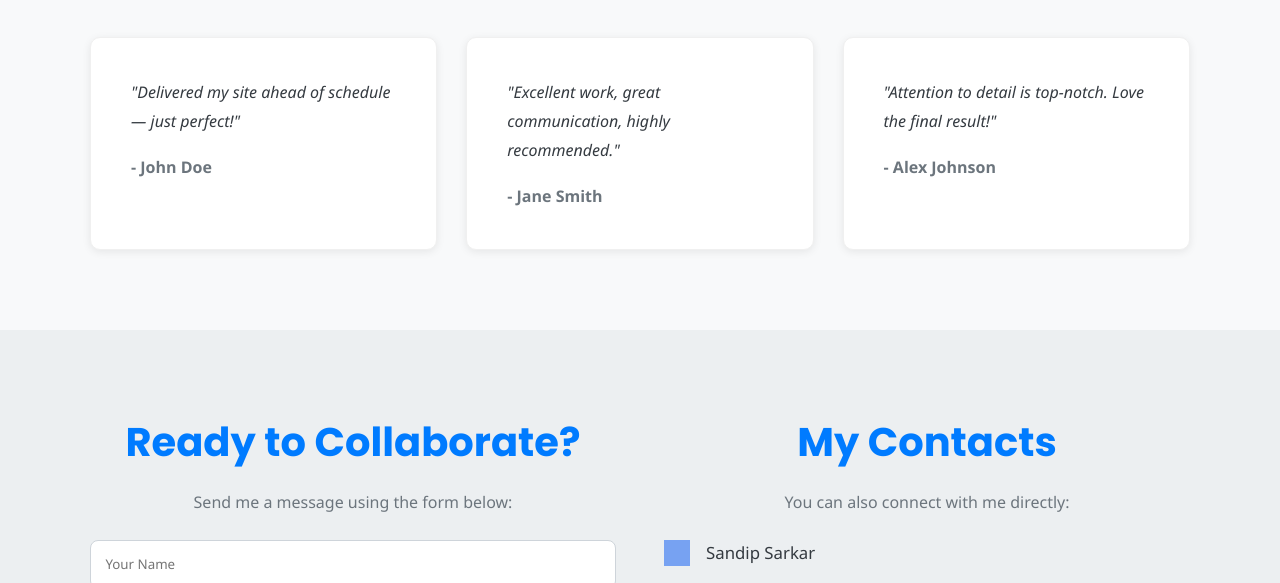
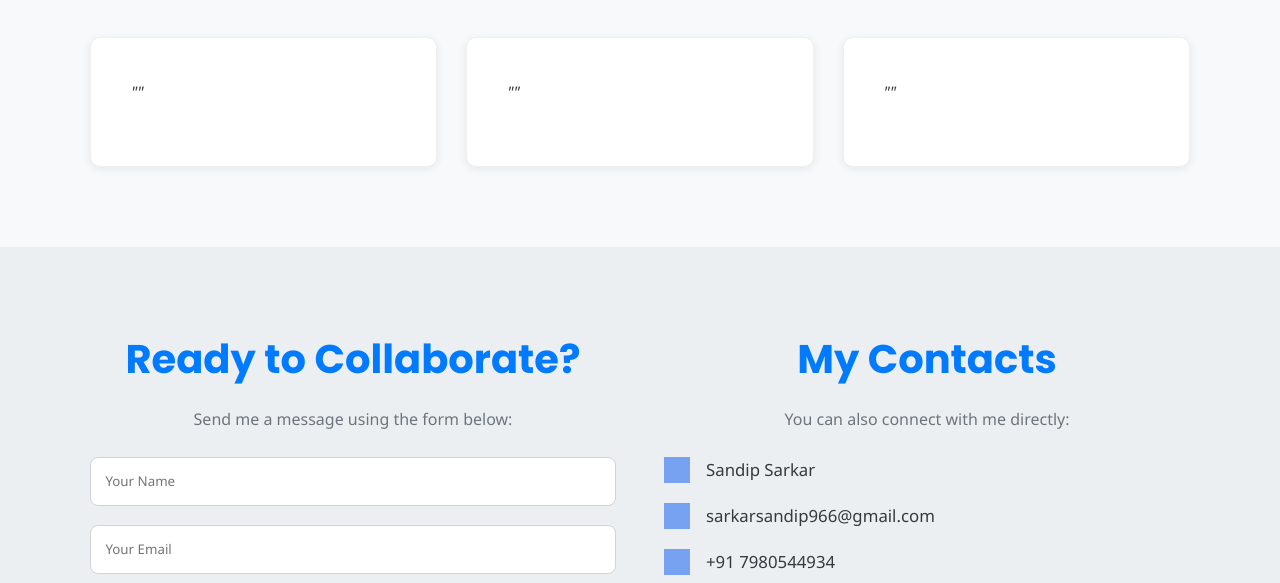
Before and after one commit to sandizero/sandipshub, a plain HTML site: page index.html in a window 1280 px wide. Shown: the part 3871-4454 px from the top of the page. Drawn offline with Linux system fonts and the light colour scheme; grey boxes are pictures that could not be loaded.

```diff
--- a/index.html
+++ b/index.html
@@ -115,16 +115,16 @@
                 <h2>Hear What My Clients Say:</h2>
                 <div class="testimonials-grid">
                     <div class="testimonial-card">
-                        <p>"Delivered my site ahead of schedule — just perfect!"</p>
-                        <h4>- John Doe</h4>
+                        <p>""</p>
+                        <h4></h4>
                     </div>
                     <div class="testimonial-card">
-                        <p>"Excellent work, great communication, highly recommended."</p>
-                        <h4>- Jane Smith</h4>
+                        <p>""</p>
+                        <h4></h4>
                     </div>
                     <div class="testimonial-card">
-                        <p>"Attention to detail is top-notch. Love the final result!"</p>
-                        <h4>- Alex Johnson</h4>
+                        <p>""</p>
+                        <h4></h4>
                     </div>
                 </div>
             </div>
```
